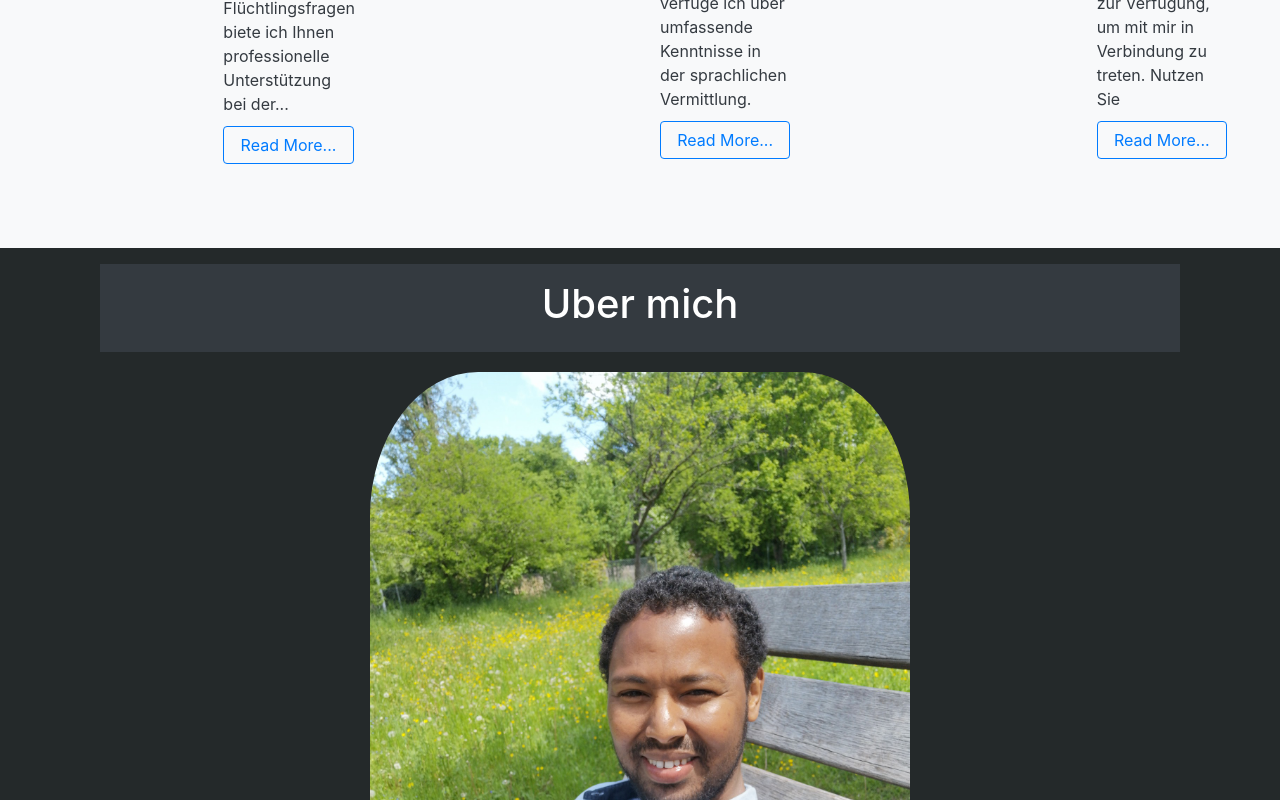
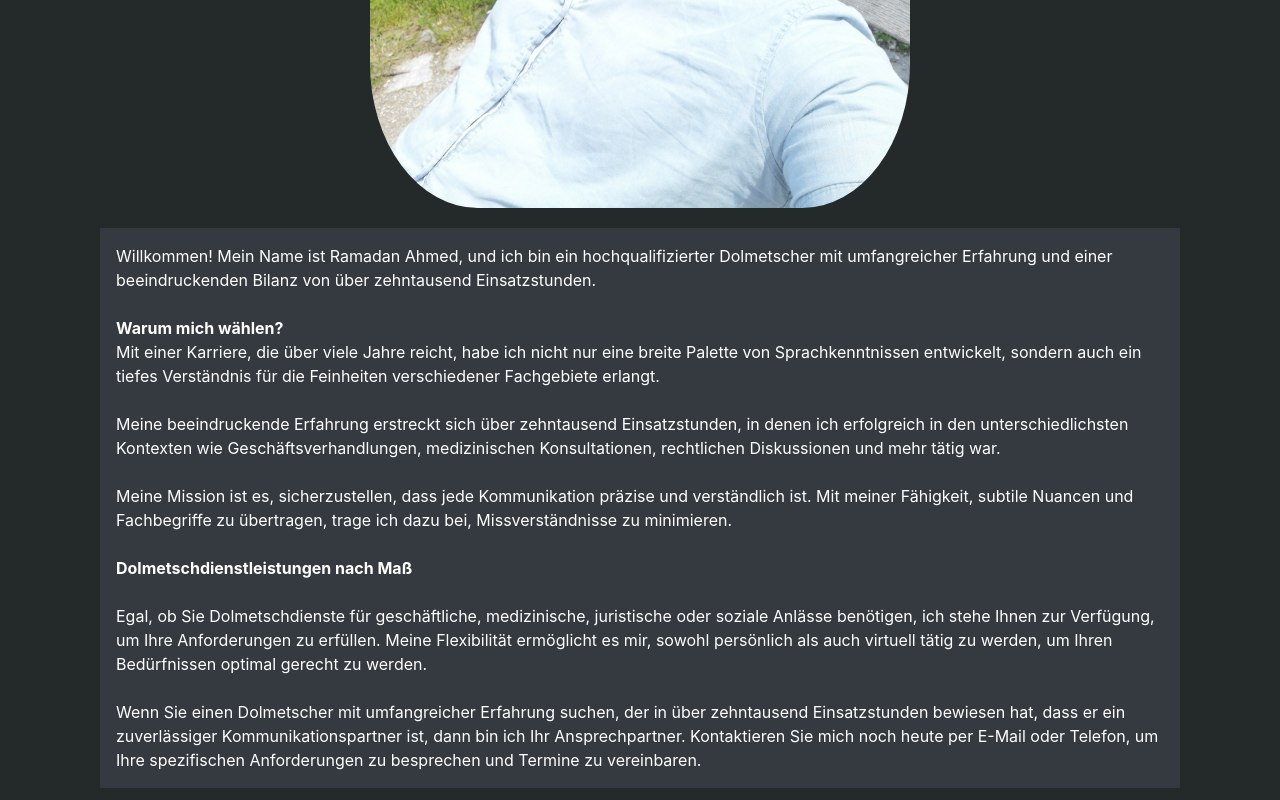
Before and after one commit to kudlacag/turjuman, a React (Create React App) app: page /about in a window 1280 px wide. Shown: the part 740-1540 px from the top of the page. Built offline with nearby package versions, Linux system fonts and the light colour scheme.

Commit message:
deployment 3

```diff
--- a/public/index.html
+++ b/public/index.html
@@ -15,7 +15,7 @@
     <link rel="manifest" href="%PUBLIC_URL%/manifest.json" />
     <!-- icons google cdn -->
     <link rel="stylesheet" href="https://fonts.googleapis.com/css2?family=Material+Symbols+Outlined:opsz,wght,FILL,GRAD@20..48,100..700,0..1,-50..200" />
-    <title>Kultur Vermittler || Somalische Dolmetscher</title>
+    <title>Somalische Dolmetscher || Kultur Vermittler || in Raum München</title>
   </head>
   <body>
     <noscript>You need to enable JavaScript to run this app.</noscript>
--- a/src/App.js
+++ b/src/App.js
@@ -7,15 +7,17 @@ import Services from './pages/links/Services';
 import About from './pages/links/About';
 import Footer from './pages/home/Footer';
 import Contacts from './pages/links/Contacts';
+
 function App() {
   return (
     <div className="App">
     <Header />
 
-    <Home />
    <Routes>
 
-    {/* <Route path='/' element={<Home /> } /> */}
+    <Route path='*' element={<Home /> } />
+
+
     <Route path='/services' element={ <Services />} />
     <Route path='/about' element={ <About />} />
     <Route path='/contacts' element={ <Contacts />} />
--- a/src/pages/home/Landing.js
+++ b/src/pages/home/Landing.js
@@ -8,7 +8,7 @@ function Landing() {
         Herzlich willkommen!
         </h1>
         <p className="text-center my-5 display-6 p1-1 ">
-        Sie benötigen professionelle Dolmetscherdienste für die somalische Sprache?
+        Sie sind auf der Suche nach professionellen Dolmetscherdiensten im Raum München?
         </p>
       </div>
     </div>
--- a/src/pages/links/About.js
+++ b/src/pages/links/About.js
@@ -1,34 +1,72 @@
-import React, { Fragment } from 'react'
-import Sawir from '../images/Ramadan.jpg'
+import React, { Fragment } from "react";
+import Sawir from "../images/Ramadan.jpg";
 function About() {
   return (
     <>
-    <div className="mt-2 container ">
+      <div className="mt-2 container ">
         <div class="container mt-3">
           <div className="bg-dark p-3">
             <h1 className="text-white text-center">Uber mich</h1>
-            {/* <h5 className="text-white my-3 text-center">
-              THeader Two Header Two Header Two{" "}
-            </h5> */}
+            <h5 className="text-white my-3 text-center">
+              Erfahrener Dolmetscher mit über zehntausend Einsatzstunden
+            </h5>
           </div>
-          <img class="d-block w-100 mx-auto " src={Sawir} alt="Sawir" style={styling} />
+          <img
+            class="d-block w-100 mx-auto "
+            src={Sawir}
+            alt="Sawir"
+            style={styling}
+          />
           <p className="text-white bg-dark p-3 ">
-
-Mit einer beeindruckenden Erfahrung seit 2015 als Dolmetscher verfüge ich über umfassende Kenntnisse in der sprachlichen Vermittlung. Mit über 10.000 Einsätzen in verschiedenen Behörden zeichnet mich eine vielseitige Expertise aus, die es mir ermöglicht, komplexe Informationen präzise und verständlich zu übermitteln. Meine Kunden schätzen meine Flexibilität, Zuverlässigkeit und Vertrauenswürdigkeit, die stets eine reibungslose Kommunikation und erfolgreiche Zusammenarbeit gewährleisten
+            Willkommen! Mein Name ist Ramadan Ahmed, und ich bin ein
+            hochqualifizierter Dolmetscher mit umfangreicher Erfahrung und einer
+            beeindruckenden Bilanz von über zehntausend Einsatzstunden.
+            <br /> <br />
+            <strong>Warum mich wählen? </strong>
+            <br />
+            Mit einer Karriere, die über viele Jahre reicht, habe ich nicht nur
+            eine breite Palette von Sprachkenntnissen entwickelt, sondern auch
+            ein tiefes Verständnis für die Feinheiten verschiedener Fachgebiete
+            erlangt.
+            <br /> <br />
+            Meine beeindruckende Erfahrung erstreckt sich über zehntausend
+            Einsatzstunden, in denen ich erfolgreich in den unterschiedlichsten
+            Kontexten wie Geschäftsverhandlungen, medizinischen Konsultationen,
+            rechtlichen Diskussionen und mehr tätig war.
+            <br /> <br />
+            Meine Mission ist es, sicherzustellen, dass jede Kommunikation
+            präzise und verständlich ist. Mit meiner Fähigkeit, subtile Nuancen
+            und Fachbegriffe zu übertragen, trage ich dazu bei,
+            Missverständnisse zu minimieren.
+            <br /> <br />
+            <strong>Dolmetschdienstleistungen nach Maß</strong>
+            <br /> <br />
+            Egal, ob Sie Dolmetschdienste für geschäftliche, medizinische,
+            juristische oder soziale Anlässe benötigen, ich stehe Ihnen zur
+            Verfügung, um Ihre Anforderungen zu erfüllen. Meine Flexibilität
+            ermöglicht es mir, sowohl persönlich als auch virtuell tätig zu
+            werden, um Ihren Bedürfnissen optimal gerecht zu werden.
+            <br /> <br />
+            Wenn Sie einen Dolmetscher mit umfangreicher Erfahrung suchen, der
+            in über zehntausend Einsatzstunden bewiesen hat, dass er ein
+            zuverlässiger Kommunikationspartner ist, dann bin ich Ihr
+            Ansprechpartner. Kontaktieren Sie mich noch heute per E-Mail oder
+            Telefon, um Ihre spezifischen Anforderungen zu besprechen und
+            Termine zu vereinbaren.
           </p>
         </div>
       </div>
-  </>
-  )
+    </>
+  );
 }
 
 const styling = {
-  marginTop: '20px',
-   marginBottom: '20px',
-maxWidth: '50%',
-borderRadius: '20%',
-height: 'auto',
-boxSizing: 'border-box'
-}
+  marginTop: "20px",
+  marginBottom: "20px",
+  maxWidth: "50%",
+  borderRadius: "20%",
+  height: "auto",
+  boxSizing: "border-box",
+};
 
-export default About
+export default About;
```
